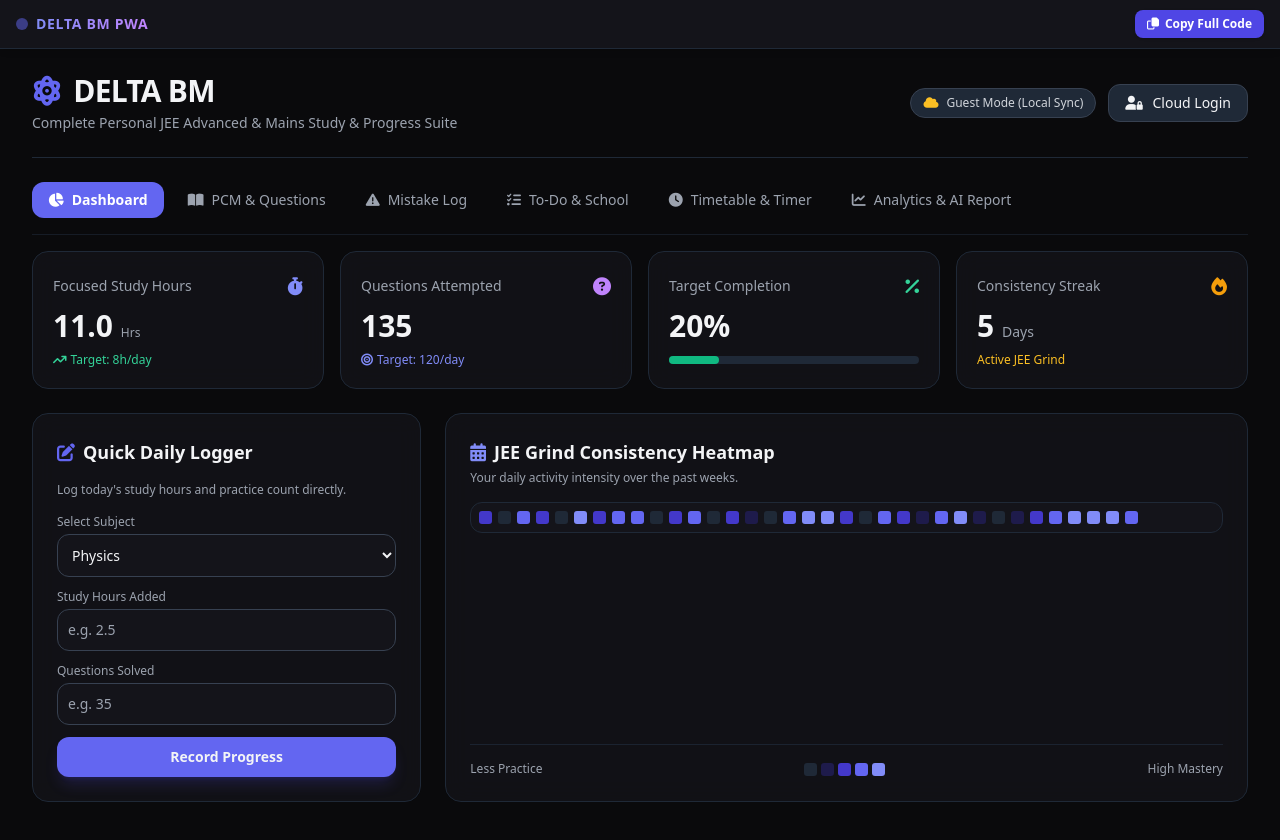
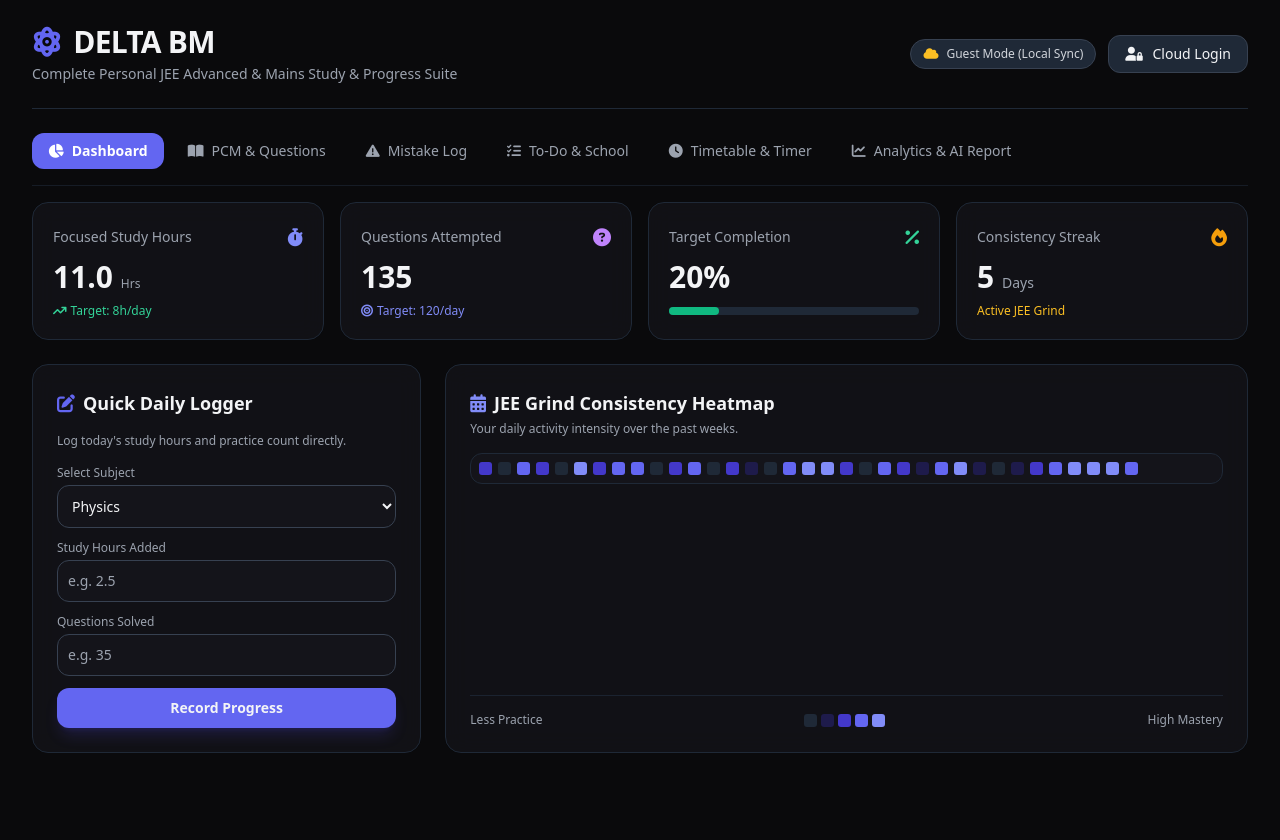
Before and after one commit to prateekm5e60-maker/delta-bm, a plain HTML site: page index.html in a window 1280 px wide. Drawn offline with nearby package versions, Linux system fonts and the light colour scheme.

Commit message:
Remove Quick Copy Action Bar from index.html
Removed the Quick Copy Action Bar from the HTML.

```diff
--- a/index.html
+++ b/index.html
@@ -32,18 +32,6 @@
     </style>
 </head>
 <body class="bg-darkbg text-gray-100 min-h-screen font-sans selection:bg-accent selection:text-white pb-12">
-
-    <!-- Quick Copy Action Bar -->
-    <div class="bg-cardbg border-b border-gray-800 py-2.5 px-4 sticky top-0 z-50 flex justify-between items-center shadow-md">
-        <div class="flex items-center space-x-2">
-            <div class="w-3 h-3 rounded-full bg-accent animate-pulse"></div>
-            <span class="font-bold tracking-wider text-sm bg-gradient-to-r from-indigo-400 to-purple-400 bg-clip-text text-transparent">DELTA BM PWA</span>
-        </div>
-        <button onclick="copyFullAppCode()" class="bg-indigo-600 hover:bg-indigo-700 text-white px-3 py-1.5 rounded-lg text-xs font-semibold transition flex items-center space-x-1.5 shadow">
-            <i class="fa-regular fa-copy"></i>
-            <span>Copy Full Code</span>
-        </button>
-    </div>
 
     <!-- Main Container -->
     <div class="max-w-7xl mx-auto px-4 sm:px-6 lg:px-8 mt-6">
```
